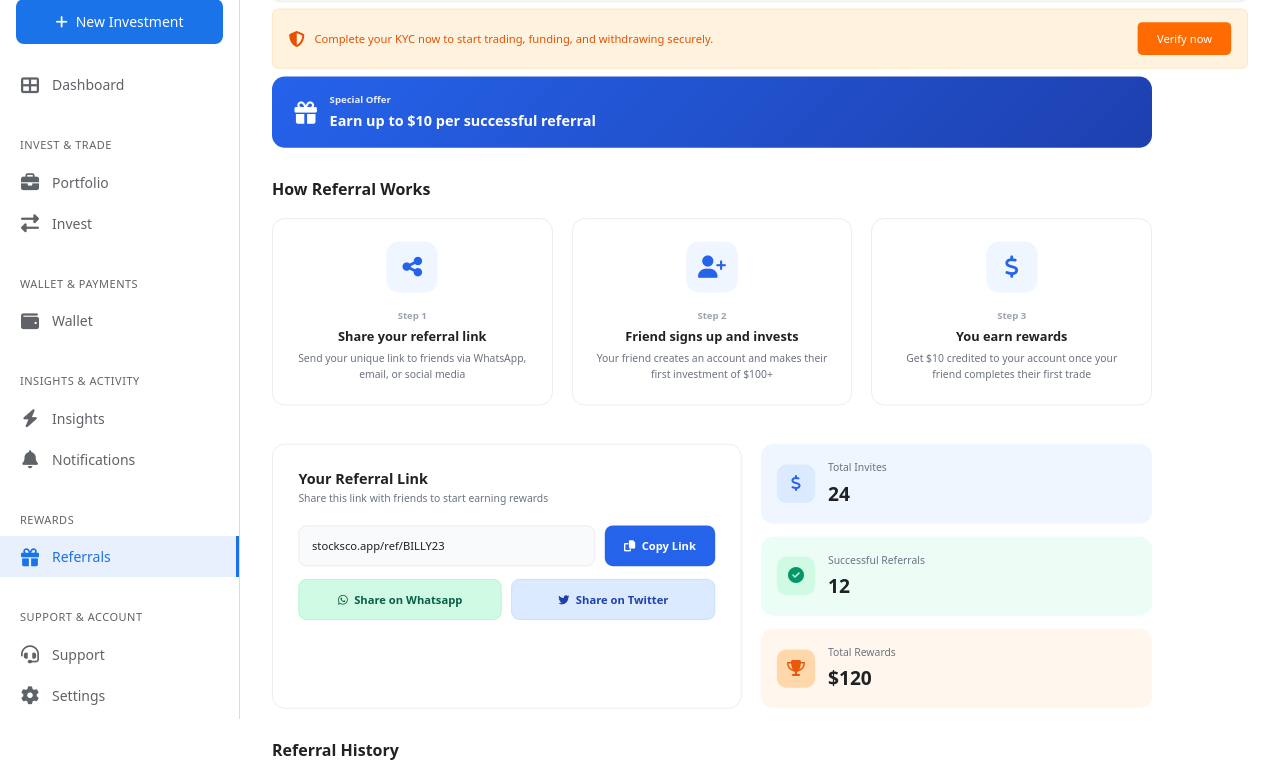
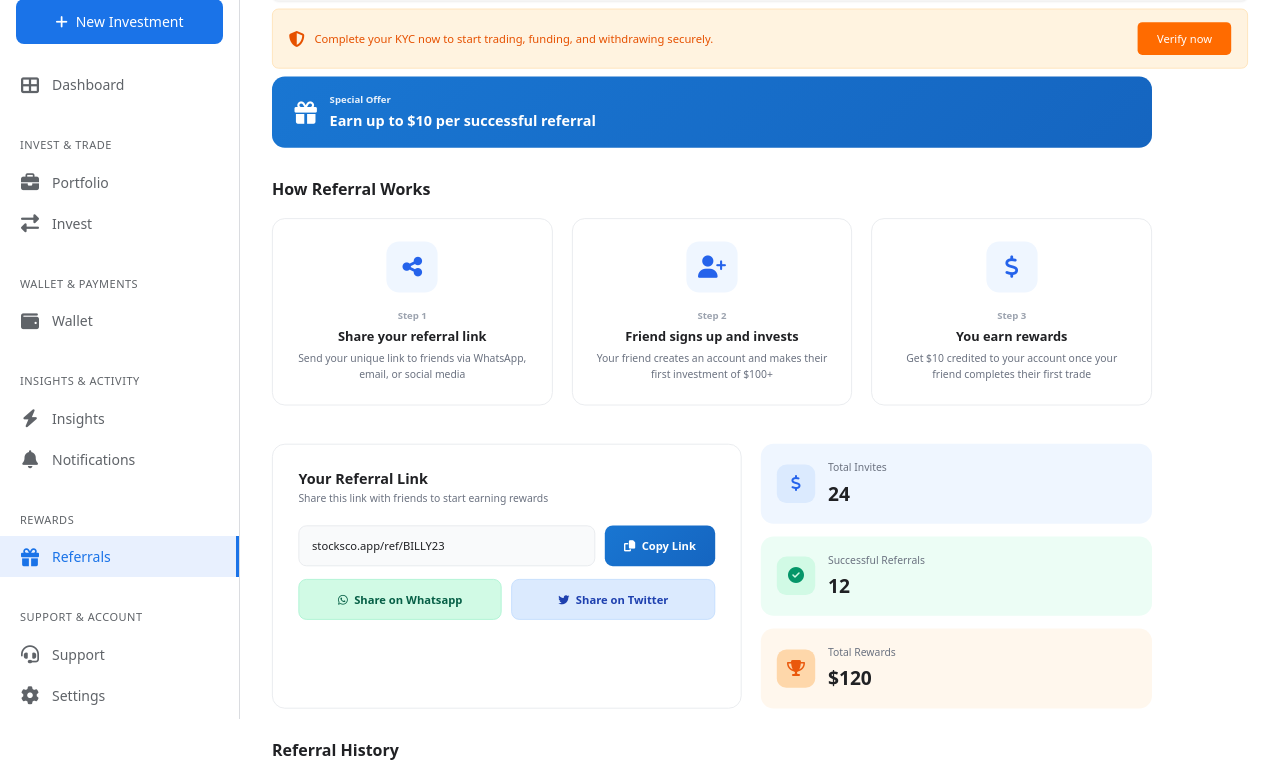
Before and after one commit to nnamdiindu/Stocks, a Flask app: page /dashboard/referrals in a window 1280 px wide. Shown: the part 81-846 px from the top of the page. Run offline with Flask 3, Linux system fonts and the light colour scheme; the visitor is signed in with stand-in values (Sample User, id 1).

Commit message:
Modify gradient colour of balance-card and copy-link div

```diff
--- a/app/static/css/dashboard/components/referrals-content.css
+++ b/app/static/css/dashboard/components/referrals-content.css
@@ -21,7 +21,7 @@
 
 /* Offer Banner */
 .offer-banner {
-    background: linear-gradient(135deg, #2563EB 0%, #1E40AF 100%);
+    background: linear-gradient(135deg, #1976d2 0%, #1565c0 100%);
     border-radius: 16px;
     padding: 20px 28px;
     display: flex;
@@ -158,7 +158,7 @@
 
 .copy-btn {
     padding: 14px 24px;
-    background: #2563EB;
+    background: linear-gradient(135deg, #1976d2 0%, #1565c0 100%);
     color: white;
     border: none;
     border-radius: 10px;
--- a/app/static/css/dashboard/components/wallet-balance-modal.css
+++ b/app/static/css/dashboard/components/wallet-balance-modal.css
@@ -7,7 +7,7 @@
 
 /* Balance Card */
 .balance-card-large {
-    background: linear-gradient(135deg, #2563EB 0%, #1E40AF 100%);
+    background: linear-gradient(135deg, #1976d2 0%, #1565c0 100%);;
     border-radius: 20px;
     padding: 40px;
     color: white;
```
